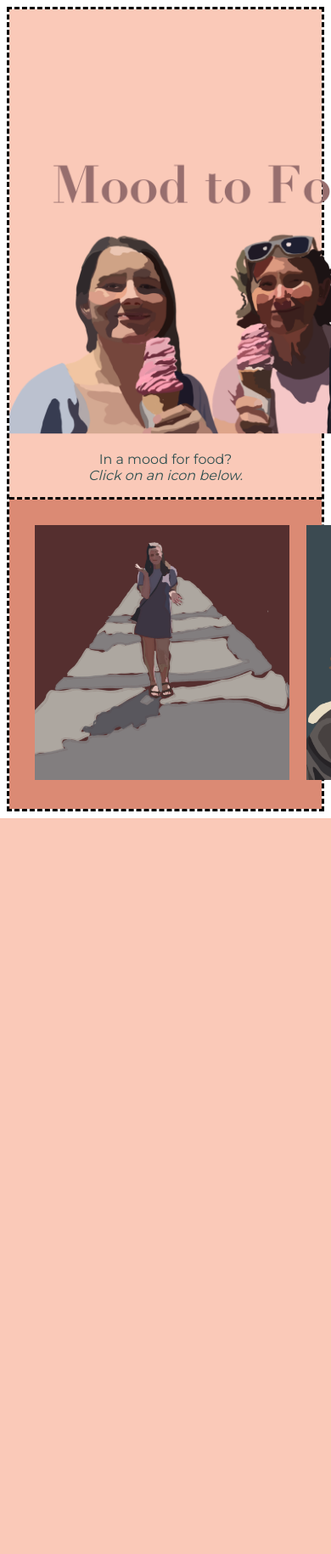
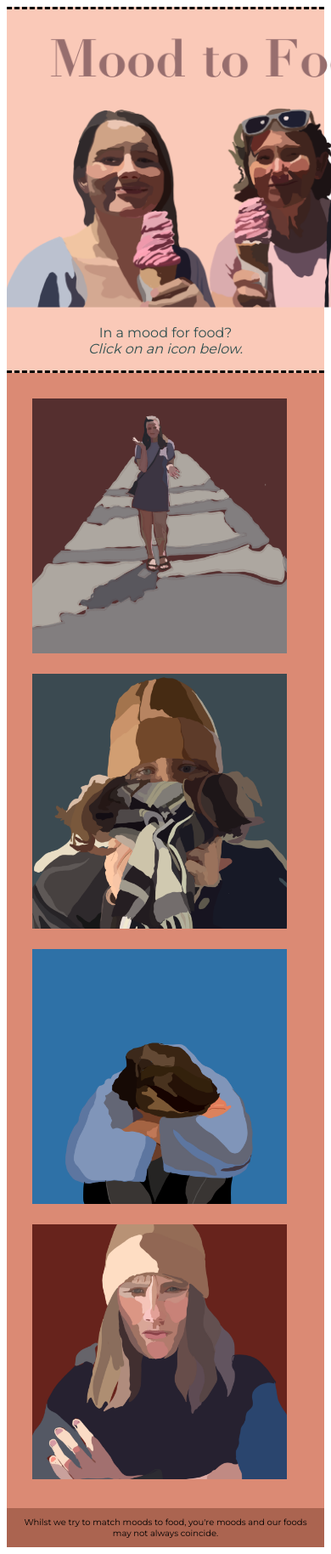
Before and after one commit to SophieHarding/289212, a Flask app: page / in a window 390 px wide; the page is wider, and only the part inside the window is pictured. Shown: that part at 85% size. Before the commit the page ends 963 px from the top of that part, so only its background shows below. Run offline with Flask 2, Linux system fonts and the light colour scheme.

Commit message:
Update - Responsive

```diff
--- a/Assignment1/run.py
+++ b/Assignment1/run.py
@@ -20,9 +20,9 @@ def happy():
         restaurants.append(list(row))
     con.close()
     return render_template('results.html',
-                            title='happy',
+                            title='Happy',
                             image='happy.PNG',
-                            # bg_color='#552F2F',
+                            bg_color='#ffd9d9',
                             restaurants=restaurants)
 
 @app.route('/sad')
@@ -35,9 +35,9 @@ def sad():
         restaurants.append(list(row))
     con.close()
     return render_template('results.html',
-                             title='sad',
+                             title='Sad',
                              image='sad.PNG',
-                            #  bg_color='#2E71A7',
+                             bg_color='#2E71A7',
                              restaurants=restaurants)
 
 @app.route('/cold')
@@ -50,9 +50,9 @@ def cold():
         restaurants.append(list(row))
     con.close()
     return render_template('results.html',
-                             title='cold',
+                             title='Cold',
                              image='cold.PNG',
-                            #  bg_color='#3B4A51',
+                             bg_color='#d0e7f2',
                              restaurants=restaurants)
 
 @app.route('/angry')
@@ -65,7 +65,7 @@ def angry():
         restaurants.append(list(row))
     con.close()
     return render_template('results.html',
-                             title='angry',
+                             title='Angry',
                              image='angry.PNG',
-                            #  bg_color='#3B4A51',
+                             bg_color='#c7a9ab',
                              restaurants=restaurants)
--- a/Assignment1/static/screen.css
+++ b/Assignment1/static/screen.css
@@ -4,7 +4,7 @@
 body {
 background-color: white;
 color: black;
-border: dashed;
+/* border: dashed; */
 /* border-color: pink; */
 }
 
@@ -12,9 +12,11 @@ border: dashed;
 #header {
     background-color: #FAC9B8;
     text-align: center;
+    align-items: center;
     margin: 0;
     padding: 0;
     border-bottom:dashed;
+    border-top: dashed;
 
 
 }
@@ -51,6 +53,7 @@ p {
     margin: 0;
     grid-template-columns: 1fr 1fr 1fr 1fr;
     grid-template-rows: auto;
+    align-items: center;
 
 }
 
@@ -60,11 +63,32 @@ p {
 
 }
 
-/* makes the images go longways*/
-/* #table div {
+#table div {
     grid-column: span 4;
+    margin: 0;
+  }
 
-} */
+  /* #table div:nth-child(4) {
+    border-bottom: 3px solid #2A8;
+    border-top: 3px solid #2A8;
+  } */
+
+  /* media query */
+
+  @media only screen and (min-width: 720px) {
+
+    #table div {
+      grid-column: auto;
+      margin: 0;
+    }
+
+    /* #table div:nth-child(3) {
+      border: none;
+      border-left: 3px solid #2A8;
+      border-right: 3px solid #2A8;
+    } */
+
+  }
 /*hover thing needs to go here*/
 
 #mood_table {
@@ -81,19 +105,37 @@ p {
 
 }
 
+#mood_table div {
+    grid-column: span 2;
+    margin: 0;
+  }
+
+  /* #mood_table div:nth-child(4) {
+    border-bottom: 3px solid #2A8;
+    border-top: 3px solid #2A8;
+  } */
+
   /* media query */
 
   @media only screen and (min-width: 720px) {
 
-    #table div {
+    #mood_table div {
       grid-column: auto;
       margin: 0;
     }
 
-    /* #table div:nth-child(5) {
+    /* #mood_table div:nth-child(3) {
       border: none;
       border-left: 3px solid #2A8;
       border-right: 3px solid #2A8;
-    }
-   */
+    } */
+
   }
+
+#footer {
+    background-color: #ab6450;
+    text-align: center;
+    font-family:'Montserrat', sans-serif;
+    padding: 10px;
+    font-size: 10px;
+  }
--- a/Assignment1/templates/base.html
+++ b/Assignment1/templates/base.html
@@ -16,7 +16,8 @@
 
         {% block footer %}
         <div id="footer">
-            {{ disclaimer|upper }}
+            Whilst we try to match moods to food, you're moods and our foods
+            may not always coincide.
         </div>
          {% endblock %}
 
--- a/Assignment1/templates/index.html
+++ b/Assignment1/templates/index.html
@@ -32,4 +32,5 @@
 
   </div>
 
+
   {% endblock %}
--- a/Assignment1/templates/results.html
+++ b/Assignment1/templates/results.html
@@ -29,8 +29,6 @@
                 <hr />
             </div>
         {% endfor %}
-</div>
 
-</div>
 
 {% endblock %}
```
Also changed, not shown: Assignment1/static/logo.png, Assignment1/static/sad.PNG.
